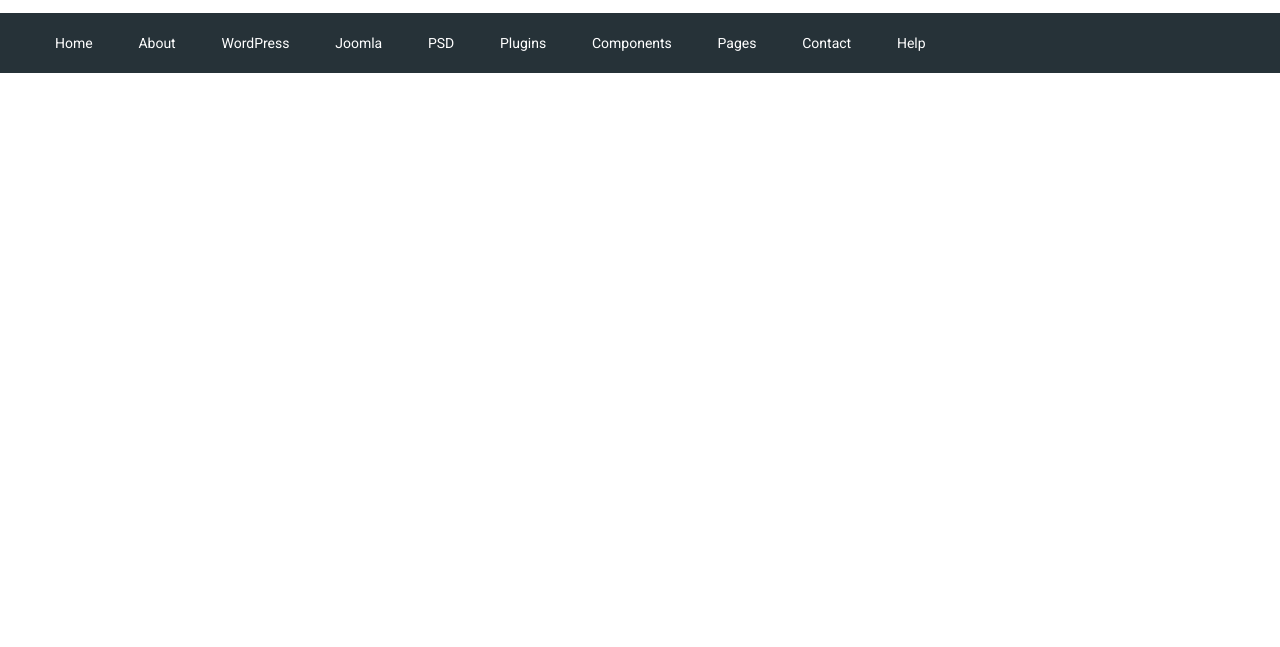
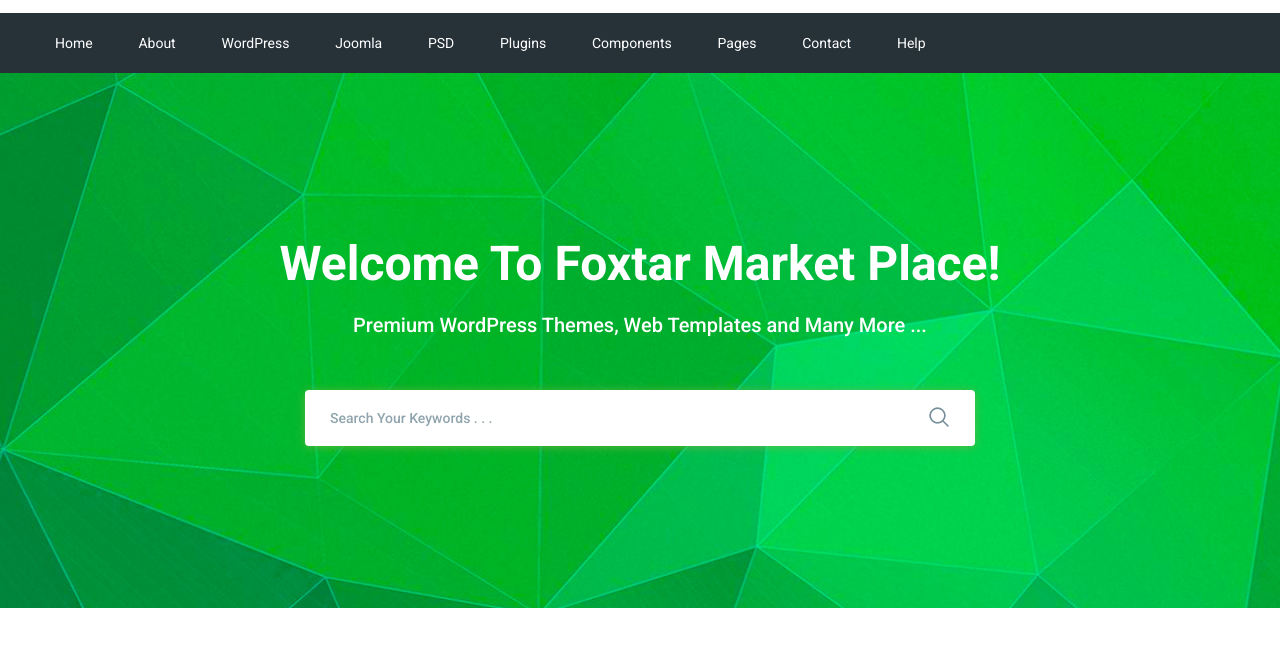
Before and after one commit to booobooka/Moderno, a website: page app/index.html in a window 1280 px wide. Shown: the part 77-724 px from the top of the page. Drawn offline with nearby package versions, Linux system fonts and the light colour scheme; files that its build step writes are made by us from their sources.

Commit message:
added search section

```diff
--- a/app/index.html
+++ b/app/index.html
@@ -94,7 +94,26 @@
             </div>
         </div>
     </header>
-
+    <section class="search" style="background-image: url(images/search-bg.jpg);">
+        <div class="container">
+            <div class="search-inner">
+                <div class="search-inner-title">
+                    Welcome To Foxtar Market Place!
+                </div>
+                <div class="search-inner-text">
+                    Premium WordPress Themes, Web Templates and Many More ...
+                </div>
+                <div class="search-inner-form">
+                    <form action="">
+                        <input type="text" placeholder="Search Your Keywords . . ." required>
+                        <button type="submit">
+                            <img src="images/icons/search.png" alt="">
+                        </button>
+                    </form>
+                </div>
+            </div>
+        </div>
+    </section>
 
 
 
--- a/app/scss/style.scss
+++ b/app/scss/style.scss
@@ -58,3 +58,54 @@
         font-size: 14px;
     }
 }
+.search{
+    background-repeat: no-repeat;
+    background-size: cover;
+    background-position: center;
+    min-height: 535px;
+}
+.search-inner{
+    padding: 155px 0 100px;
+    color: #fff;
+    text-align: center;
+    &-title{
+        font-size: 48px;
+        font-weight: 700;
+        margin-bottom: 10px;
+        line-height: 72px;
+    }
+    &-text{
+        margin-bottom: 50px;
+        font-size: 20px;
+        font-weight: 500;
+        line-height: 30px;
+    }
+    &-form{
+        max-width: 670px;
+        margin: 0 auto;
+        position: relative;
+        input{
+            display: block;
+            width: 100%;
+            box-shadow: 0px 1px 10px 0px rgba(124, 178, 64, 0.75);
+            border-radius: 4px;
+            height: 56px;
+            border: none;
+            font-size: 14px;
+            font-weight: 500;
+            outline: none;
+            padding-left: 25px;
+            padding-right: 60px;
+            &::placeholder{
+                color: #90a4ae;
+            }
+        }
+        button{
+            position: absolute;
+            border: none;
+            background-color: transparent;
+            right: 20px;
+            top: 16px;
+        }
+    }
+}
```
Also changed, not shown: app/images/icons/search.png (added), app/images/icons/search.svg (added), app/images/search-bg.jpg (added).
